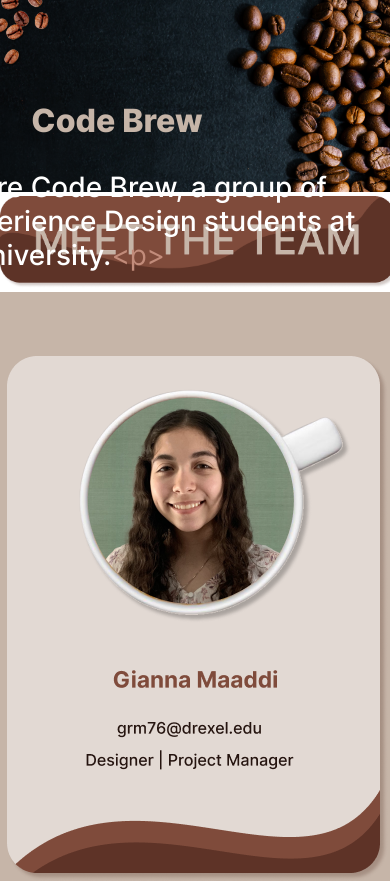
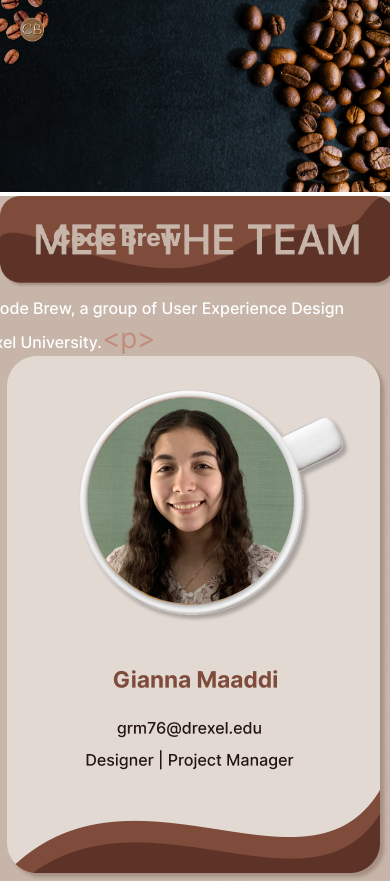
Before and after one commit to anujtanwar98/idm216-002-CodeBrew-TysonBees, a PHP site: page / in a window 390 px wide; the page is wider, and only the part inside the window is pictured. Shown: the top 881 px of that part. Run offline with PHP 8.4, Linux system fonts and the light colour scheme.

Commit message:
:lipstick:

```diff
--- a/team/index.html
+++ b/team/index.html
@@ -15,9 +15,11 @@
         <h1 class="team-title">Code Brew</h1>
         <p class="team-info"><span style="font-size: 1.75rem; font-family: 'inter-regular'; color:#C28C7B;">&lt;p&gt;</span>We are Code Brew, a group of User Experience Design students at Drexel University.<span style="font-size: 1.75rem; font-family: 'inter-regular'; color:#C28C7B;">&lt;p&gt;</span></p>
     </div>
+        <div class="team-mem-title-container">
         <div class="team-mem-title-box">
             <!-- <h2 class="team-mem-title">MEET THE TEAM</h2> -->
             <img class="team-mem-title-img" src="asset/images/meet-team.png" alt="meet the team card">
+        </div>
         </div>
     </div>
     <div class="team-mem-container">
--- a/team/styles.css
+++ b/team/styles.css
@@ -58,9 +58,9 @@
     object-fit: cover;
 }
 .container {
-    position: relative;
+    /* position: relative; */
     text-align: center;
-    color: white;
+    /* color: white; */
 }
 .centered {
     position: absolute;
@@ -89,38 +89,14 @@
     padding: 0;
     /* overflow: hidden; */
 }
+.team-mem-title-container {
+    background-color: var(--main-color);
+}
 .team-mem-title-box {
-    /* display: flex;
-    background-color: #7F4B3B;
-    z-index: 10;
-    width: 100%;
-    height: 128px;
-    left: 347px;
-    top: 578px;
-    box-shadow: 4px 4px 4px rgba(70, 33, 22, 0.25);
-    border-radius: 30px;
-    margin: 0 auto;
-    align-items: center;
-    justify-content: center;
-    margin-top: -50px; */
-    /* color: var(--main-color);
-    padding: 0.75rem;
-    border-radius: 30px;
-    background-color: var(--sec-color);
-    text-align: center;
-    font-family: 'inter-regular';
-    font-size: 3rem; */
     max-width: 600px;
     margin: 0 auto;
 }
 .team-mem-title {
-    /* display: flex;
-    font-family: 'inter-regular';
-    font-size: 3.75rem;
-    line-height: 28px;
-    text-align: center;
-    align-items: center;
-    color: var(--main-color); */
     color: var(--main-color);
     padding: 0.75rem;
     border-radius: 30px;
@@ -138,12 +114,6 @@
 }
 
 .team-mem-container {
-    /* display: flex;
-    flex-direction: row;
-    justify-content: center;
-    align-items: center;
-    margin-top: 50px; */
-
     display: flex;
     justify-content: center;
     flex-direction: row;
@@ -209,11 +179,37 @@
 
 @media screen and (max-width: 750px) {
     .team-title {
-        font-size: 2rem;
+        font-size: 2.5rem;
+    }
+    .team-info {
+        font-size: 1rem;
+        text-align: start;
+        margin-left: 16px;
+        margin-right: 16px;
+        padding: 0;
+    }
+    .centered {
+        position: absolute;
+        top: 30%;
+        left: 30%;
+        transform: translate(-50%, -30%);
     }
 }
 @media screen and (max-width: 400px) {
     .team-title {
-        font-size: 2rem;
+        font-size: 1.5rem;
+    }
+    .team-info {
+        font-size: 1rem;
+        text-align: start;
+        margin-left: 16px;
+        margin-right: 16px;
+        padding: 0;
+    }
+    .centered {
+        position: absolute;
+        top: 30%;
+        left: 30%;
+        transform: translate(-50%, -30%);
     }
 }
```
Also changed, not shown: team/asset/images/bg.png.
